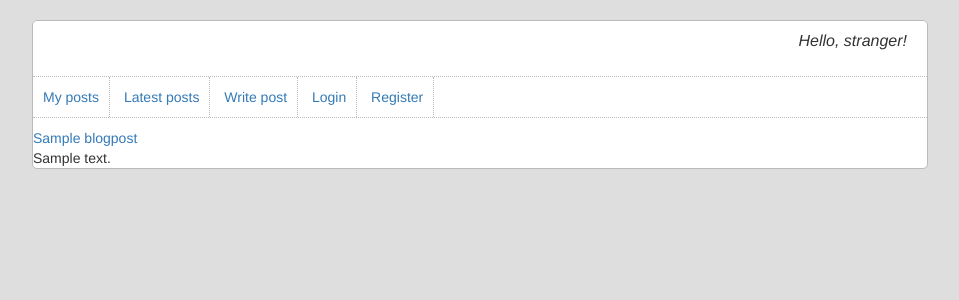
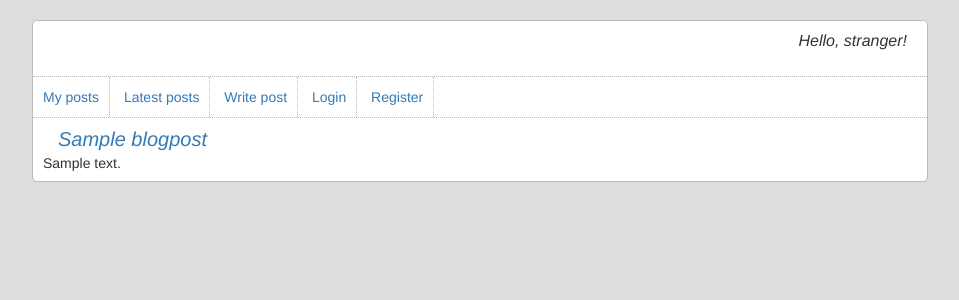
Before and after one commit to esrok/ctf_blog_platform, a Django app: template blog_platform/templates/display_post.html in a window 1280 px wide. Shown: the top 300 px of the page, without its empty margins (160-1119 px from the left). Run offline with Django 3.2, Linux system fonts and the light colour scheme; tables that the repository leaves empty hold one stand-in row (values such as "Sample post"); the template is opened without the code that fills it: values that come from a table or form of the project are taken from there, most other values are stand-ins (such as "Sample title", 1, 10 or a date in 2020); parts of the project's set-up code (start-up, migrations or seed data) failed here and were passed over; some libraries are stand-ins or nearby versions.

Commit message:
Fix incorrect class blogTitle -> postTitle

```diff
--- a/blog_platform/static/css/posts.css
+++ b/blog_platform/static/css/posts.css
@@ -29,6 +29,10 @@ div.noPosts {
     font-size: 14px;
 }
 
+div.post {
+    margin: 10px;
+}
+
 div.postTitle {
     font-size: 20px;
     font-style: italic;
--- a/blog_platform/templates/display_post.html
+++ b/blog_platform/templates/display_post.html
@@ -6,6 +6,8 @@
 {% endblock styles %}
 {% block content %}
     {{ block.super }}
-    <div class="blogTitle"><a href="{% url 'blog_platform.views.display_post' post.author post.slug %}">{{ post.title }}</a></div>
-    <div class="blogText">{{ post.text }}</div>
+    <div class="post">
+        <div class="postTitle"><a href="{% url 'blog_platform.views.display_post' post.author post.slug %}">{{ post.title }}</a></div>
+        <div class="postText">{{ post.text }}</div>
+    </div>
 {% endblock content %}
--- a/blog_platform/templates/display_posts.html
+++ b/blog_platform/templates/display_posts.html
@@ -10,7 +10,7 @@
     <ul class="postsList">
     {% for post in posts %}
     <li>
-        <div class="blogTitle"><a href="{% url 'blog_platform.views.display_post' author=post.author.username slug=post.slug %}">{{ post.title }}</a></div>
+        <div class="postTitle"><a href="{% url 'blog_platform.views.display_post' author=post.author.username slug=post.slug %}">{{ post.title }}</a></div>
         <div class="postAuthor">{{ post.creation_time|date:"d/m/y H:i" }} by {{ post.author }}</div>
         <div class="postText">{{ post.text }}</div>
     </li>
```
